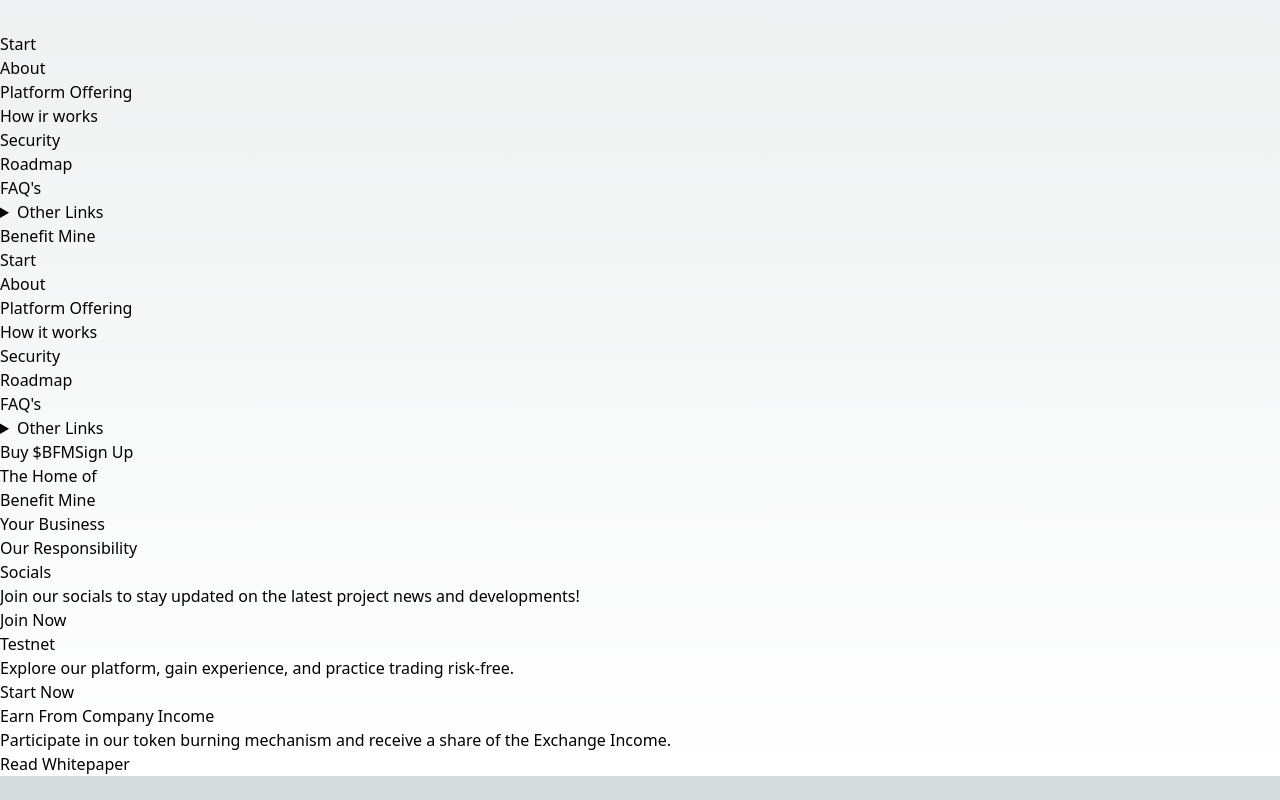
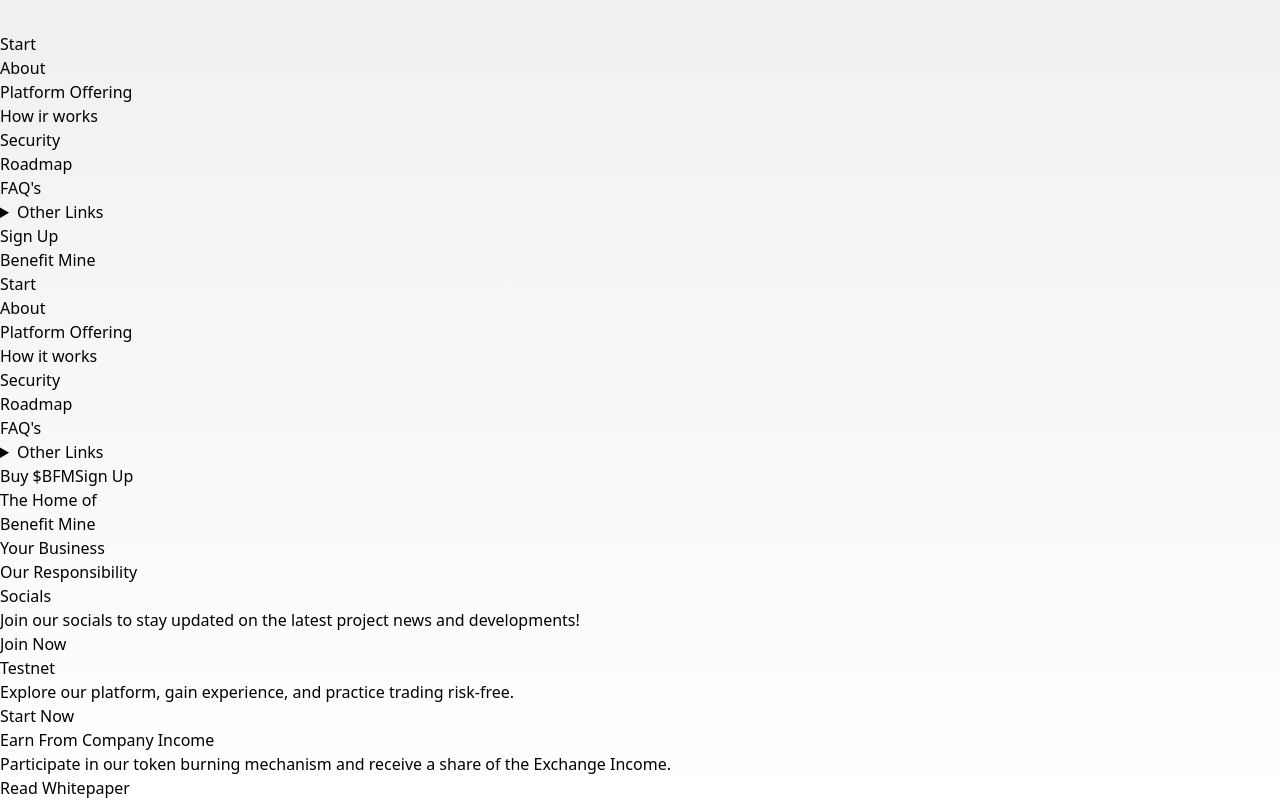
Before and after one commit to ahmed6ww/landing-page, a Next.js app: page / in a window 1280 px wide. Shown: the part 1248-2048 px from the top of the page. Before the commit the page ends 2024 px from the top, so only its background shows below. Built offline with nearby package versions, Linux system fonts and the light colour scheme.

Commit message:
navbar modified

```diff
--- a/app/components/Navbar.tsx
+++ b/app/components/Navbar.tsx
@@ -17,6 +17,7 @@ const Navbar = () => {
       <li><a>Security</a></li>
       <li><a>Roadmap</a></li>
       <li><a>FAQ's</a></li>
+
       <li>
         <details >
           <summary>Other Links</summary>
@@ -27,10 +28,12 @@ const Navbar = () => {
             <li><a>Discord</a></li>
             <li><a>Instagram</a></li>
             <li><a>Telegram</a></li>
-            <li><a className="btn mt-4">Sign Up</a></li>
+
           </ul>
         </details>
+
       </li>
+      <li><a className="btn mt-4">Sign Up</a></li>
       </ul>
     </div>
     <a className="bg-base-400 btn btn-ghost text-xl bg-black">Benefit Mine</a>
```
